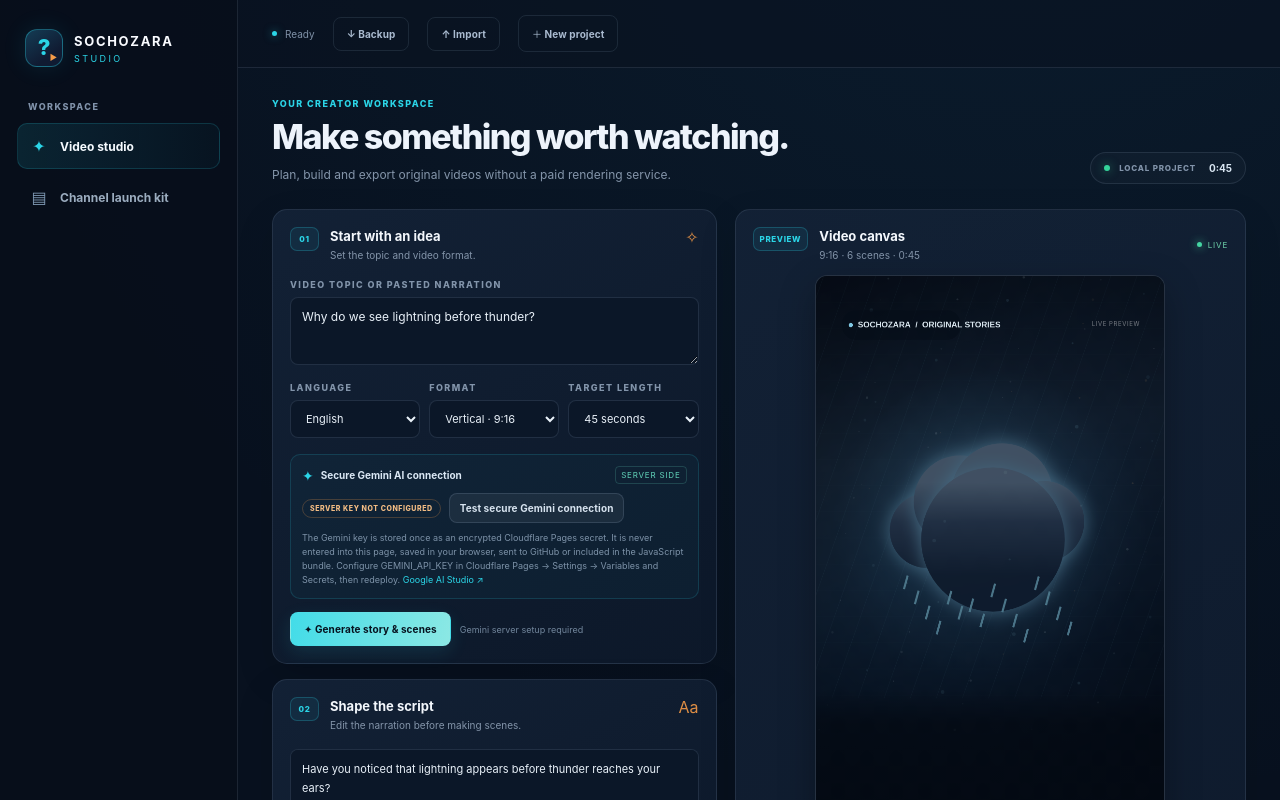
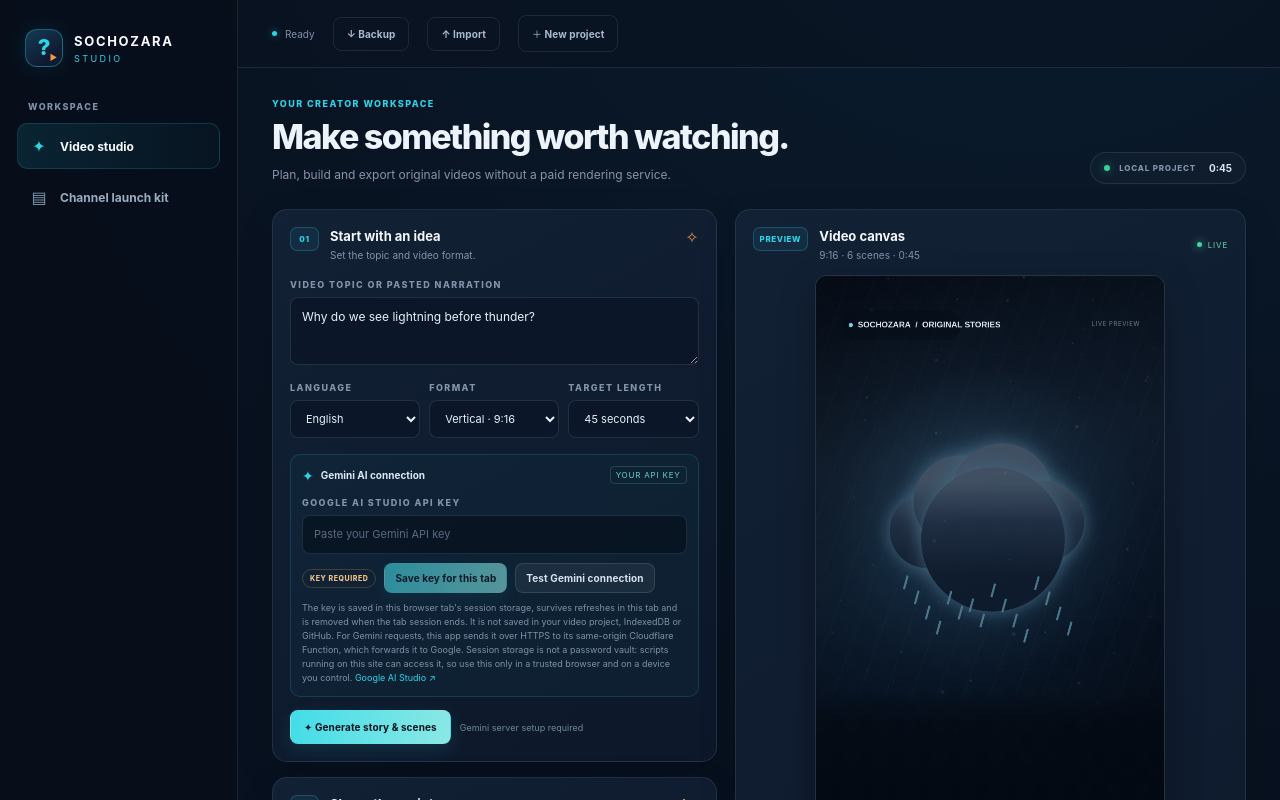
Before and after one commit to narayananagapuri25/VideoMaker, a React (Vite) app: page / in a window 1280 px wide. Shown: the top 800 px of the page. Built offline with nearby package versions, Linux system fonts and the light colour scheme; no server answers.

Commit message:
feat: add UI for saving Gemini API key in tab session

```diff
--- a/src/App.tsx
+++ b/src/App.tsx
@@ -15,6 +15,7 @@ import { MAX_PROJECT_BACKUP_BYTES, restoreProjectBackup } from "./lib/project-ba
 import { getUnverifiedSceneMedia } from "./lib/video-generation";
 import { isExportAbortError } from "./lib/export-cancel";
 import { getVideoFileExtension } from "./lib/export-format";
+import { clearGeminiSessionKey, getGeminiSessionHeaders, hasGeminiSessionKey, saveGeminiSessionKey } from "./lib/gemini-session";
 
 const initialProject = () => makeProject("Why do we see lightning before thunder?", "English", "9:16", 45);
 
@@ -39,6 +40,8 @@ export default function App() {
   const [isPlaying, setIsPlaying] = useState(false);
   const [visualProvider, setVisualProvider] = useState<"adobe-firefly" | "pexels" | "other">("adobe-firefly");
   const [geminiConfigured, setGeminiConfigured] = useState<boolean | null>(null);
+  const [geminiSessionKeyInput, setGeminiSessionKeyInput] = useState("");
+  const [geminiSessionKeySaved, setGeminiSessionKeySaved] = useState(() => hasGeminiSessionKey());
   const [activeSection, setActiveSection] = useState<"studio" | "guide">("studio");
   const [isGenerating, setIsGenerating] = useState(false);
   const [isGeneratingFullVideo, setIsGeneratingFullVideo] = useState(false);
@@ -79,7 +82,8 @@ export default function App() {
 
   useEffect(() => {
     let active = true;
-    fetch("/api/ai/status", { cache: "no-store" })
+    setGeminiSessionKeySaved(hasGeminiSessionKey());
+    fetch("/api/ai/status", { headers: getGeminiSessionHeaders(), cache: "no-store" })
       .then(async (response) => {
         if (!response.ok) throw new Error("Gemini server status is unavailable.");
         const payload: unknown = await response.json();
@@ -201,9 +205,38 @@ export default function App() {
     return false;
   }
 
+  function handleSaveGeminiSessionKey() {
+    try {
+      saveGeminiSessionKey(geminiSessionKeyInput);
+      setGeminiSessionKeyInput("");
+      setGeminiSessionKeySaved(true);
+      setGeminiConfigured(true);
+      setNotice("Gemini key saved for this browser tab. Test the connection before generating a video.");
+    } catch (error) {
+      setNotice(error instanceof Error ? error.message : "Could not save the Gemini key for this tab.");
+    }
+  }
+
+  function handleClearGeminiSessionKey() {
+    clearGeminiSessionKey();
+    setGeminiSessionKeySaved(false);
+    setGeminiConfigured(null);
+    setNotice("The Gemini key was removed from this tab session.");
+    fetch("/api/ai/status", { cache: "no-store" })
+      .then((response) => response.json())
+      .then((payload: unknown) => {
+        if (typeof payload === "object" && payload !== null && "configured" in payload) {
+          setGeminiConfigured(Boolean(payload.configured));
+        }
+      })
+      .catch(() => setGeminiConfigured(false));
+  }
+
   async function handleTestGemini() {
     setIsTestingGemini(true);
-    setNotice("Checking the encrypted Gemini key stored on the Cloudflare server…");
+    setNotice(geminiSessionKeySaved
+      ? "Testing the Gemini key saved in this browser tab…"
+      : "Testing the Gemini connection configured for this site…");
     try {
       const result = await testGeminiConnection();
       setGeminiConfigured(true);
@@ -743,12 +776,29 @@ export default function App() {
                     <div><label className="field-label" htmlFor="duration">TARGET LENGTH</label><select id="duration" value={project.targetDuration} onChange={(event) => updateProject({ targetDuration: Number(event.target.value) })}><option value={30}>30 seconds</option><option value={45}>45 seconds</option><option value={60}>60 seconds</option><option value={90}>90 seconds</option><option value={300}>5 minutes</option><option value={480}>8 minutes</option></select></div>
                   </div>
                   <div className="ai-key-box">
-                    <div className="key-title"><span>✦</span><strong>Secure Gemini AI connection</strong><em>SERVER SIDE</em></div>
+                    <div className="key-title"><span>✦</span><strong>Gemini AI connection</strong><em>YOUR API KEY</em></div>
+                    <label className="field-label" htmlFor="gemini-api-key">GOOGLE AI STUDIO API KEY</label>
+                    <input
+                      id="gemini-api-key"
+                      className="gemini-key-input"
+                      type="password"
+                      autoComplete="off"
+                      spellCheck={false}
+                      value={geminiSessionKeyInput}
+                      onChange={(event) => setGeminiSessionKeyInput(event.target.value)}
+                      placeholder={geminiSessionKeySaved ? "Key saved for this tab · enter a new key to replace it" : "Paste your Gemini API key"}
+                    />
                     <div className="gemini-test-row">
-                      <span className={geminiConfigured ? "clip-status ready" : "clip-status"}>{geminiConfigured === null ? "CHECKING SERVER…" : geminiConfigured ? "SERVER KEY CONFIGURED" : "SERVER KEY NOT CONFIGURED"}</span>
-                      <button className="button button-secondary" disabled={isTestingGemini || isGenerating || isGeneratingFullVideo} onClick={handleTestGemini}>{isTestingGemini ? <><span className="spinner" /> Testing…</> : "Test secure Gemini connection"}</button>
+                      <span className={geminiConfigured ? "clip-status ready" : "clip-status"}>
+                        {geminiConfigured === null ? "CHECKING…" : geminiSessionKeySaved ? "TAB SESSION KEY SAVED" : geminiConfigured ? "SERVER KEY CONFIGURED" : "KEY REQUIRED"}
+                      </span>
+                      <button className="button button-primary" disabled={!geminiSessionKeyInput.trim()} onClick={handleSaveGeminiSessionKey}>Save key for this tab</button>
+                      {geminiSessionKeySaved && <button className="text-button" onClick={handleClearGeminiSessionKey}>Remove saved key</button>}
+                      <button className="button button-secondary" disabled={isTestingGemini || isGenerating || isGeneratingFullVideo} onClick={handleTestGemini}>{isTestingGemini ? <><span className="spinner" /> Testing…</> : "Test Gemini connection"}</button>
                     </div>
-                    <small>The Gemini key is stored once as an encrypted Cloudflare Pages secret. It is never entered into this page, saved in your browser, sent to GitHub or included in the JavaScript bundle. Configure GEMINI_API_KEY in Cloudflare Pages → Settings → Variables and Secrets, then redeploy. <a href="https://aistudio.google.com/apikey" target="_blank" rel="noreferrer">Google AI Studio ↗</a></small>
+                    <small>
+                      The key is saved in this browser tab's session storage, survives refreshes in this tab and is removed when the tab session ends. It is not saved in your video project, IndexedDB or GitHub. For Gemini requests, this app sends it over HTTPS to its same-origin Cloudflare Function, which forwards it to Google. Session storage is not a password vault: scripts running on this site can access it, so use this only in a trusted browser and on a device you control. <a href="https://aistudio.google.com/apikey" target="_blank" rel="noreferrer">Google AI Studio ↗</a>
+                    </small>
                   </div>
                   <div className="button-row">
                     <button className="button button-primary" disabled={isGenerating} onClick={handleGenerateStory}>{isGenerating ? <><span className="spinner" /> Creating…</> : "✦ Generate story & scenes"}</button>
@@ -823,7 +873,7 @@ export default function App() {
                     <button className="button button-primary export-button" onClick={handleGenerateFullVideo} disabled={isRendering || isGeneratingFullVideo || isGenerating || !project.topic.trim()}>{isGeneratingFullVideo ? <><span className="spinner" /> AI is creating your video…</> : "✦ Generate entire video with AI"}</button>
                     <button className="button button-secondary export-button" onClick={handleExport} disabled={isRendering || isGeneratingFullVideo || !project.scenes.length || !storyboardInSync || getUnverifiedSceneMedia(project.scenes).length > 0}>{isRendering ? <><span className="spinner" /> Rendering…</> : "Render current storyboard"}</button>
                     <span className="export-spec">{project.aspectRatio === "9:16" ? "720 × 1280" : "1280 × 720"} · H.264 · on-device</span>
-                    <small className="inhouse-hint">{geminiConfigured ? "Gemini AI writes the script and voice-over through the secure server; scene graphics, soundtrack and MP4 rendering run in-house." : "The generator is ready, but the encrypted Cloudflare GEMINI_API_KEY secret must be configured once before AI generation can start."}</small>
+                    <small className="inhouse-hint">{geminiConfigured ? "Gemini AI writes the script and voice-over through the same-origin server function; scene graphics, soundtrack and video rendering run in-house." : "Save a Google AI Studio key in the Gemini connection panel, then test the connection to enable AI video generation."}</small>
                     {getUnverifiedSceneMedia(project.scenes).length > 0 && <small className="export-blocked-note">Confirm usage rights for imported artwork or footage before generation.</small>}
                   </div>
                   {isRendering && <div className="render-progress"><div className="progress-track"><span style={{ width: (renderProgress * 100) + "%" }} /></div><div className="render-progress-meta"><small>{renderMessage} · {Math.round(renderProgress * 100)}%</small><button className="text-button cancel-render-button" onClick={handleCancelRender}>Cancel export</button></div></div>}
```
